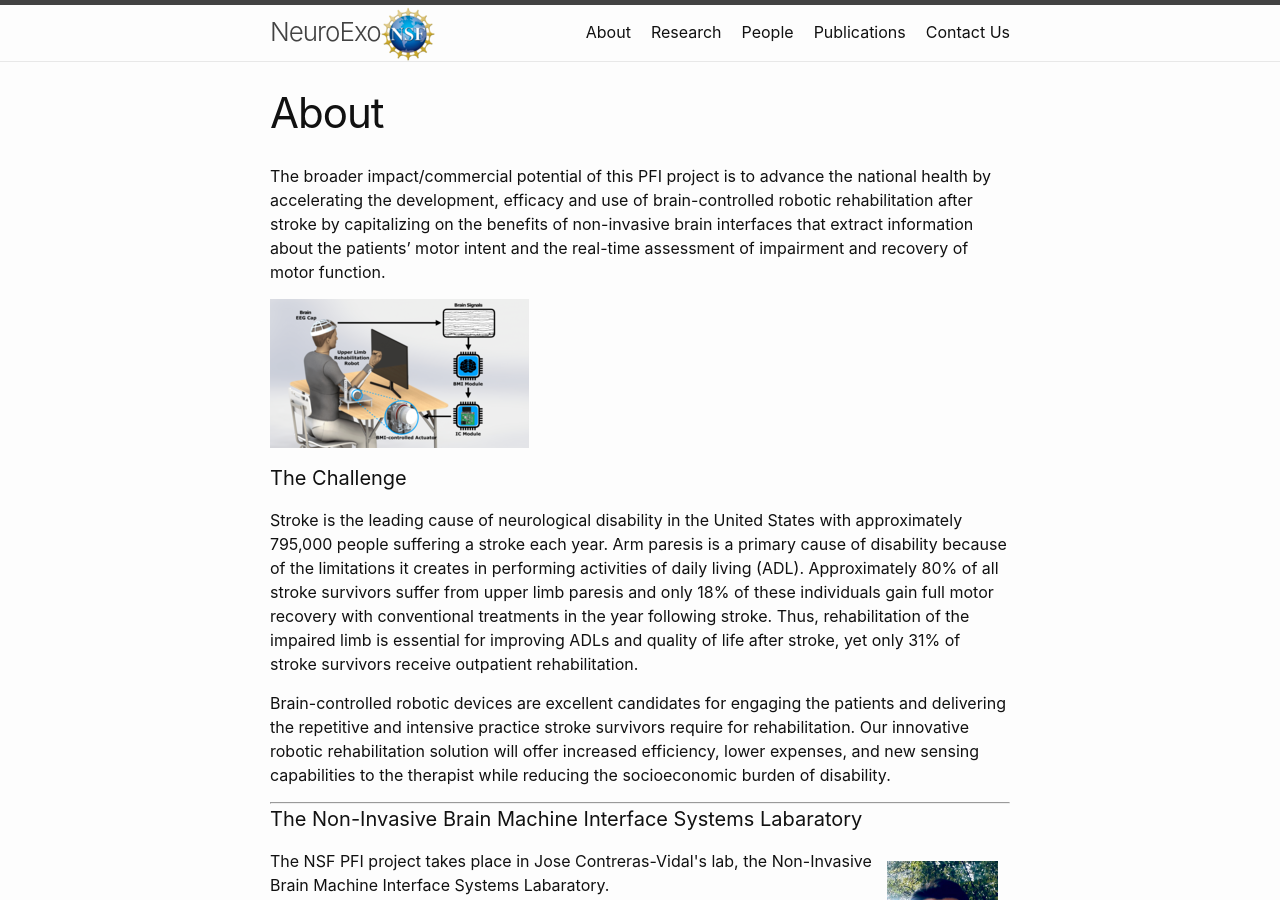
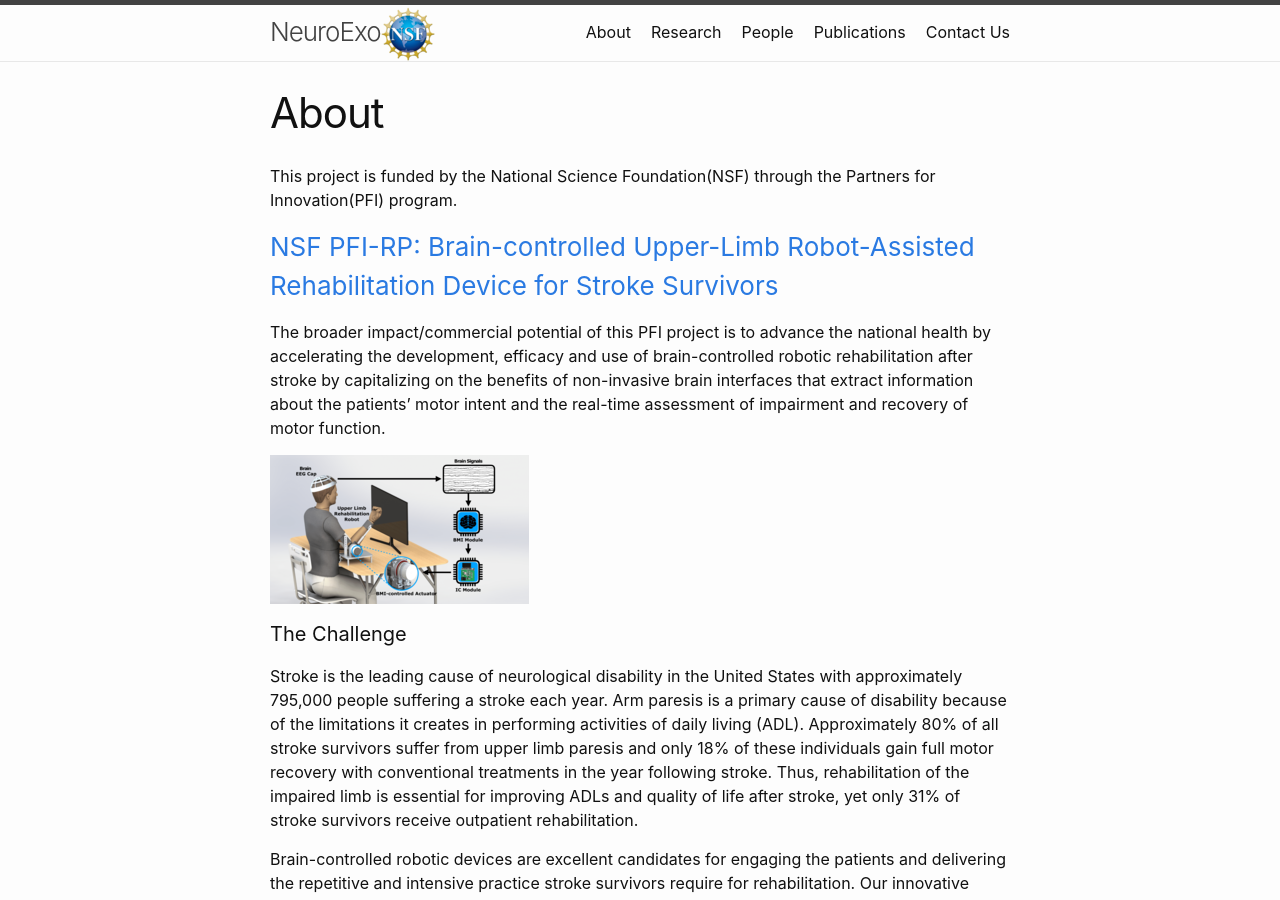
Before and after one commit to arcraik/neuroexo-website, a Jekyll site: the page built from about.md, in a window 1280 px wide and 900 px high. Built offline with Jekyll 4.4.1, drawn with Linux system fonts in a browser that asks for light colours.

Commit message:
Update about.md

```diff
--- a/about.md
+++ b/about.md
@@ -2,6 +2,10 @@
 layout: page
 title: About
 ---
+This project is funded by the National Science Foundation(NSF) through the Partners for Innovation(PFI) program.
+<h3><a href="https://nsf.gov/awardsearch/showAward?AWD_ID=1827769&HistoricalAwards=false" target="_blank">NSF PFI-RP: Brain-controlled Upper-Limb Robot-Assisted Rehabilitation Device for Stroke Survivors</a></h3>
+
+
 The broader impact/commercial potential of this PFI project is to advance the national health by accelerating the development, efficacy and use of brain-controlled robotic rehabilitation after stroke by capitalizing on the benefits of non-invasive brain interfaces that extract information about the patients’ motor intent and the real-time assessment of impairment and recovery of motor function.
 
 <img src="/assets/newfigure.png" alt="Test" />
```
